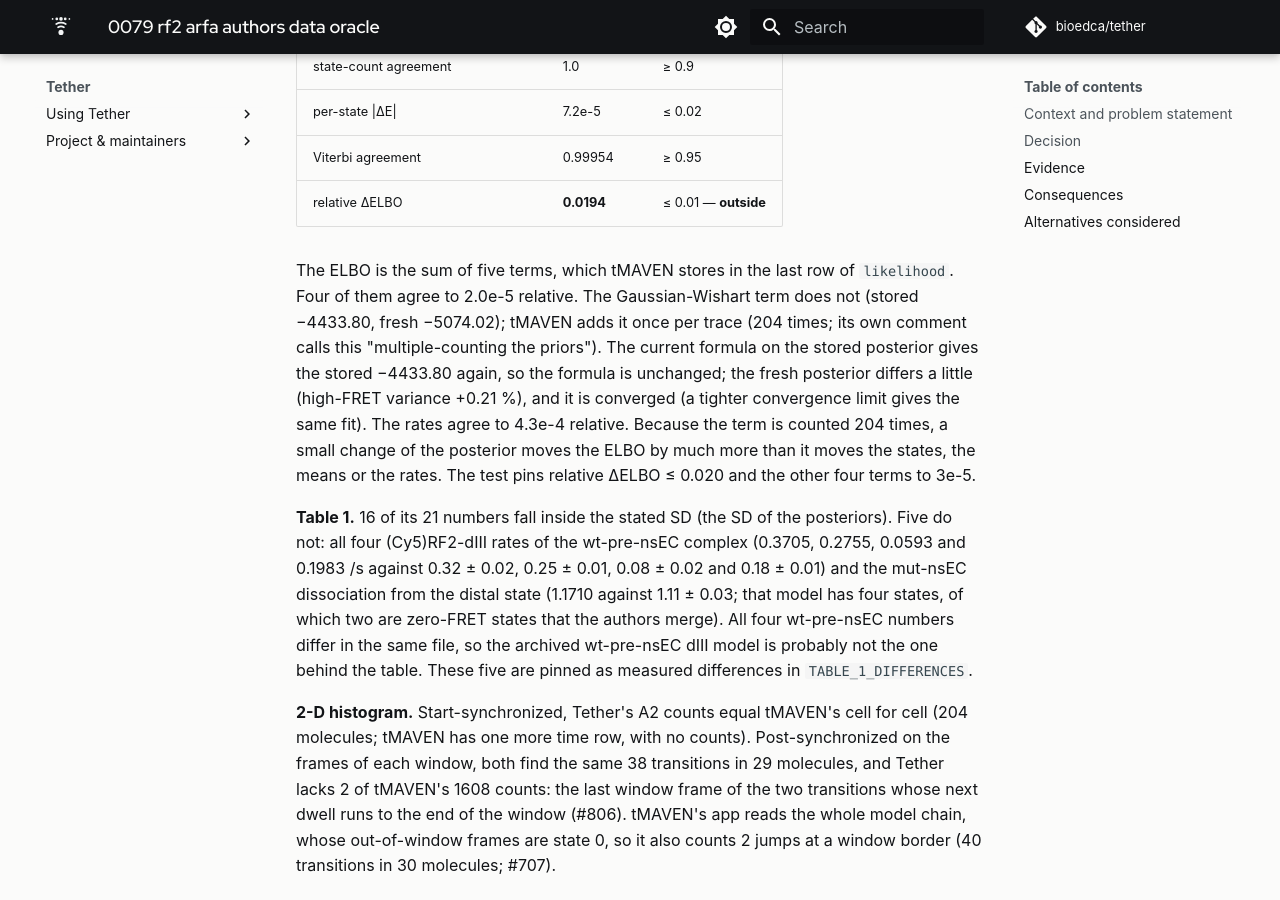
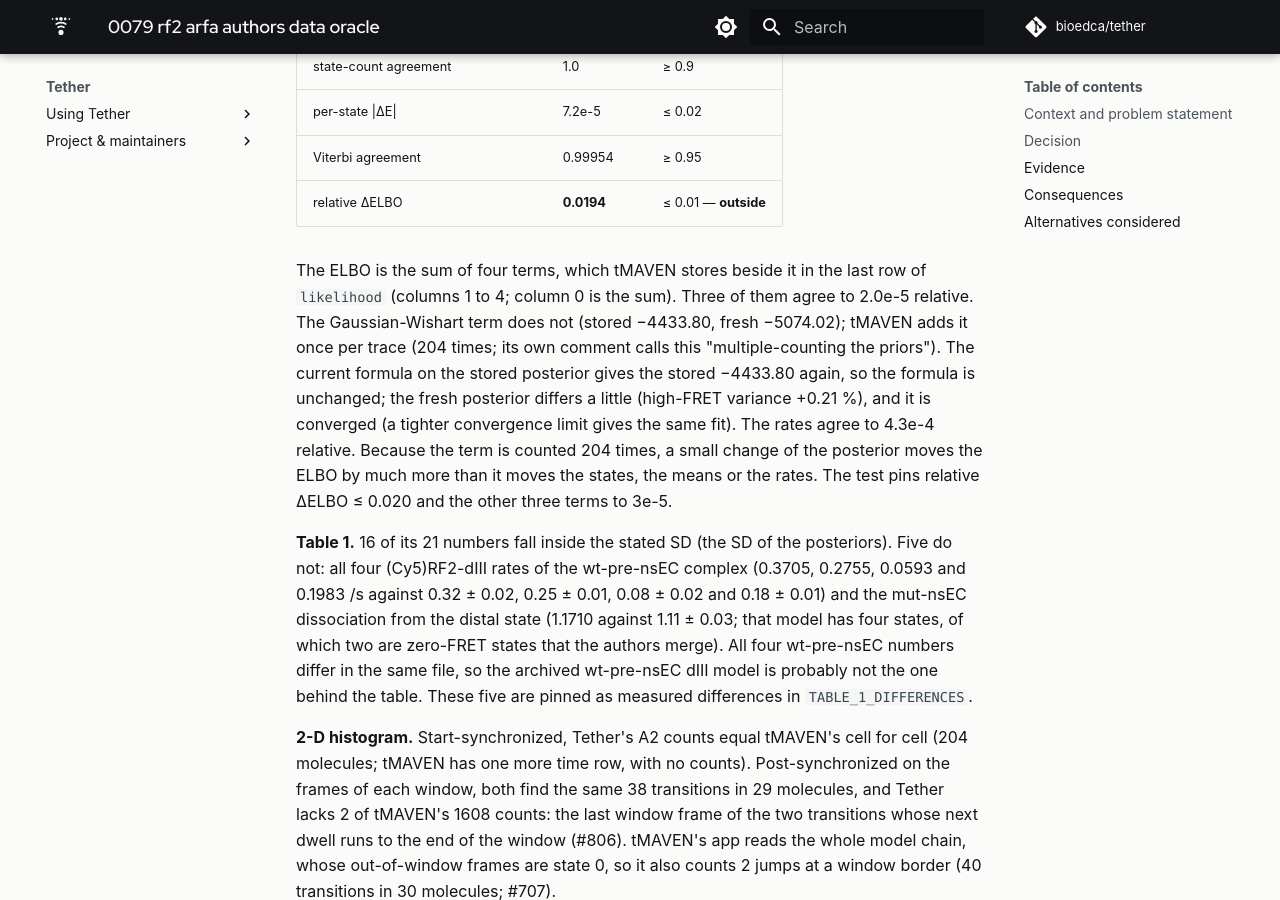
Before and after one commit to bioedca/tether, an MkDocs documentation site: the page built from docs/adr/0079-rf2-arfa-authors-data-oracle.md, in a window 1280 px wide and 900 px high, scrolled down 2039 px. Built offline with MkDocs 1.6.1 and Material for MkDocs 9.7.7, drawn with Linux system fonts in a browser that asks for light colours; comment, search, counter and statistics services are not loaded; the version menu is left out.

Commit message:
docs(idealize): the RF2-ArfA ELBO is the sum of four terms, three of which agree (#708)

```diff
--- a/docs/adr/0079-rf2-arfa-authors-data-oracle.md
+++ b/docs/adr/0079-rf2-arfa-authors-data-oracle.md
@@ -76,15 +76,15 @@ and 2 give the same model, and a fit of the extract equals a fit of the original
 | Viterbi agreement | 0.99954 | ≥ 0.95 |
 | relative ΔELBO | **0.0194** | ≤ 0.01 — **outside** |
 
-The ELBO is the sum of five terms, which tMAVEN stores in the last row of `likelihood`. Four of
-them agree to 2.0e-5 relative. The Gaussian-Wishart term does not (stored −4433.80, fresh
-−5074.02); tMAVEN adds it once per trace (204 times; its own comment calls this
+The ELBO is the sum of four terms, which tMAVEN stores beside it in the last row of
+`likelihood` (columns 1 to 4; column 0 is the sum). Three of them agree to 2.0e-5 relative.
+The Gaussian-Wishart term does not (stored −4433.80, fresh −5074.02); tMAVEN adds it once per trace (204 times; its own comment calls this
 "multiple-counting the priors"). The current formula on the stored posterior gives the stored
 −4433.80 again, so the formula is unchanged; the fresh posterior differs a little (high-FRET
 variance +0.21 %), and it is converged (a tighter convergence limit gives the same fit). The rates
 agree to 4.3e-4 relative. Because the term is counted 204 times, a small change of the
 posterior moves the ELBO by much more than it moves the states, the means or the rates. The test
-pins relative ΔELBO ≤ 0.020 and the other four terms to 3e-5.
+pins relative ΔELBO ≤ 0.020 and the other three terms to 3e-5.
 
 **Table 1.** 16 of its 21 numbers fall inside the stated SD (the SD of the posteriors). Five do
 not: all four (Cy5)RF2-dIII rates of the wt-pre-nsEC complex (0.3705, 0.2755, 0.0593 and 0.1983
```
Also changed, not shown: docs/validation.md (+1 -1 lines), 1 other file.
